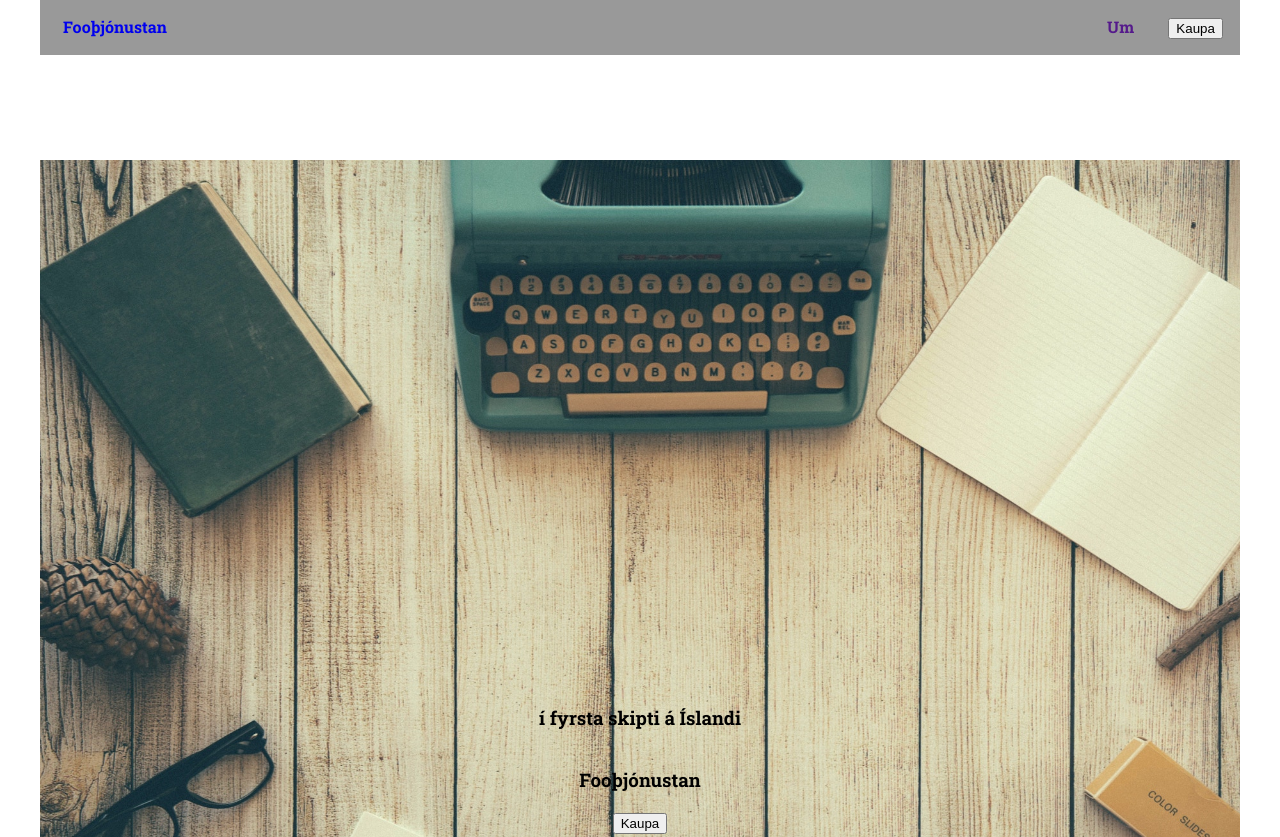
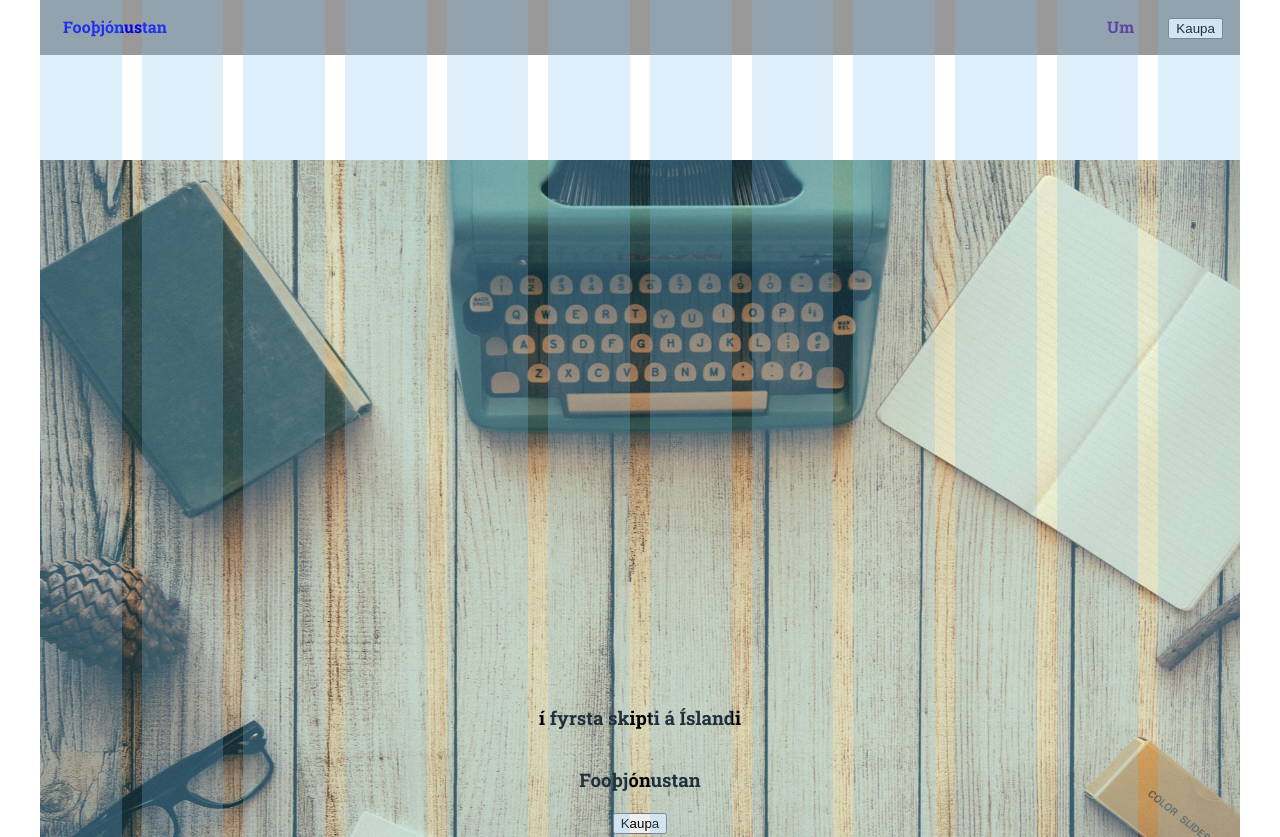
Before and after one commit to gunnni/sass_prufun, a website: page sv1/gogn/index.html in a window 1280 px wide. Shown: the top 837 px of the page. Drawn offline with nearby package versions, Linux system fonts and the light colour scheme.

Commit message:
gerði smá dæmi

```diff
--- a/sv1/gogn/index.html
+++ b/sv1/gogn/index.html
@@ -5,7 +5,7 @@
     <title>Forsíða</title>
     <link rel="stylesheet" href="css/style1.css" media="all">
     <link href="https://fonts.googleapis.com/css?family=Open+Sans:400,400i,600,600i|Roboto+Slab:700" rel="stylesheet">
-    <!-- <link rel="stylesheet" href="css/grid.css" media="all"> -->
+    <link rel="stylesheet" href="css/grid.css" media="all">
 </head>
 <body>
     <header class="header">
```
Also changed, not shown: 2 other files.
